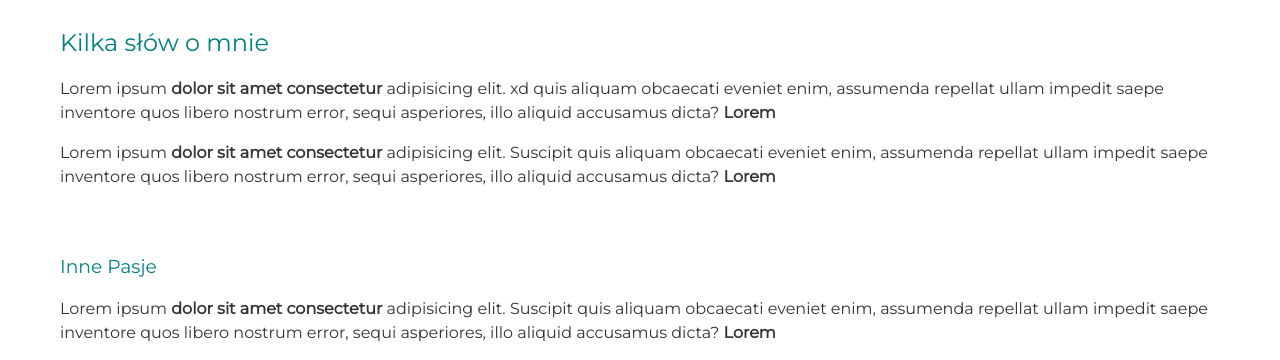
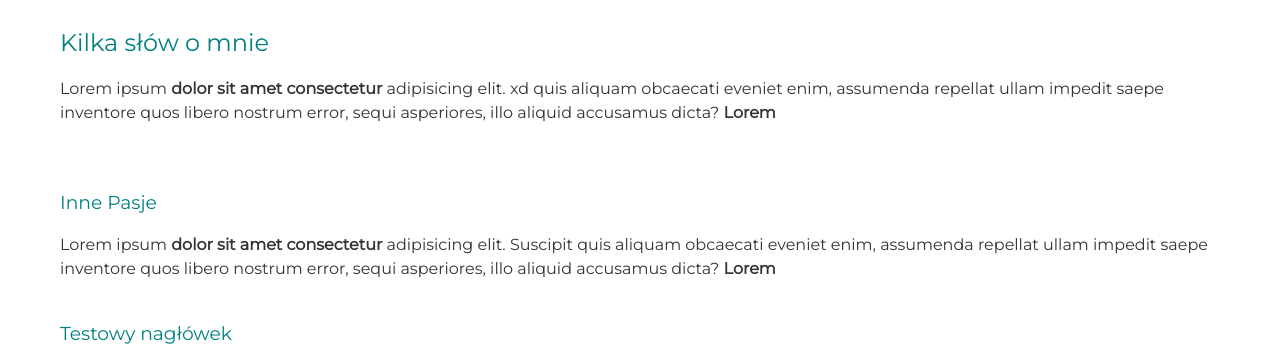
Before and after one commit to Mizdebski123/homepage, a plain HTML site: page index.html in a window 1280 px wide. Shown: the part 397-757 px from the top of the page. Drawn offline with Linux system fonts and the light colour scheme.

Commit message:
tests section deleted

```diff
--- a/index.html
+++ b/index.html
@@ -61,12 +61,6 @@
                     quos libero nostrum error, sequi asperiores, illo aliquid accusamus dicta? <strong> Lorem </strong>
                 </p>
 
-                <p class="section__paragraph"> Lorem ipsum <strong>dolor sit amet consectetur</strong> </strong>
-                </strong>
-                adipisicing
-                elit. Suscipit quis aliquam obcaecati eveniet enim, assumenda repellat ullam impedit saepe inventore
-                quos libero nostrum error, sequi asperiores, illo aliquid accusamus dicta? <strong> Lorem </strong>
-            </p>
 
             </section>
 
```
